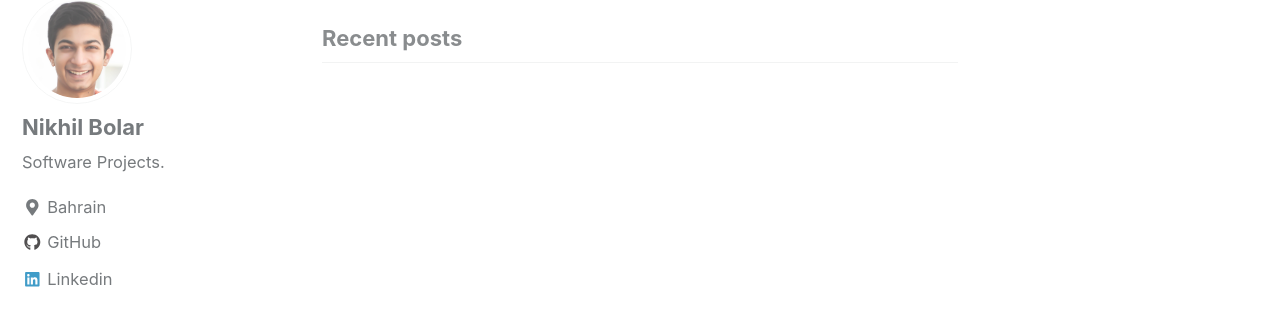
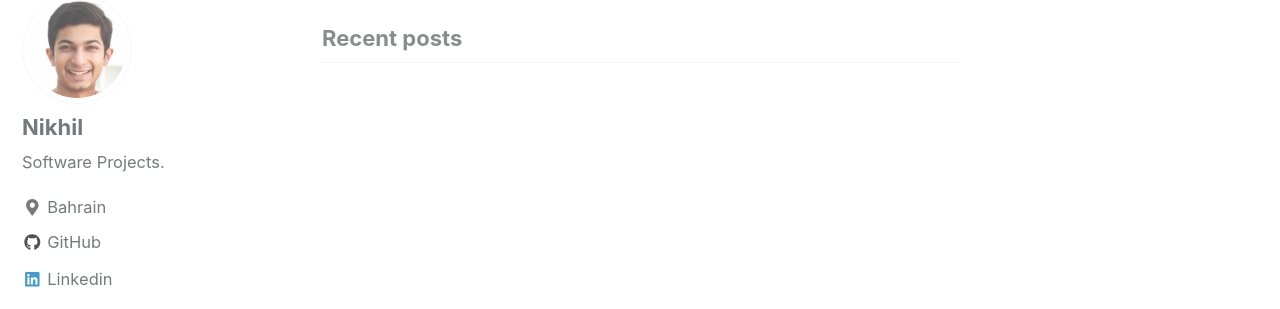
Before and after one commit to nbolar/nbolar.github.io, a Jekyll site: the page built from index.html, in a window 1280 px wide. Shown: the part 117-426 px from the top of the page. Built offline with Jekyll 4.4.1, drawn with Linux system fonts in a browser that asks for light colours; cached includes are drawn as plain includes; the list of posts is cut into pages by our own code.

Commit message:
Updated Config

```diff
--- a/_config.yml
+++ b/_config.yml
@@ -106,7 +106,7 @@ analytics:
 
 # Site Author
 author:
-  name             : "Nikhil Bolar"
+  name             : "Nikhil"
   avatar           : "/images/photo1.jpg"# path of avatar image, e.g. "/assets/images/bio-photo.jpg"
   bio              : "Software Projects."
   location         : "Bahrain"
```
Also changed, not shown: 1 other file.
